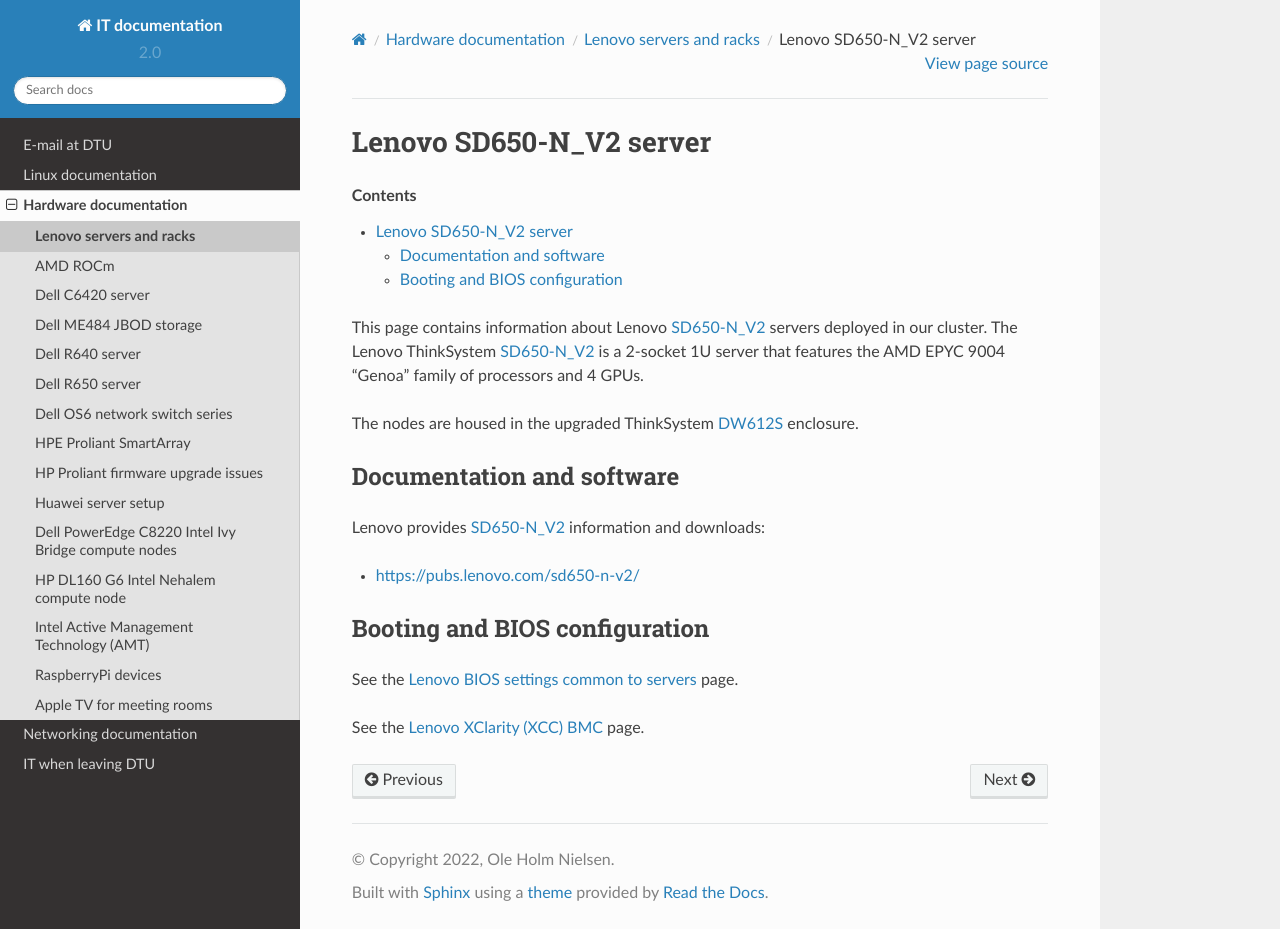
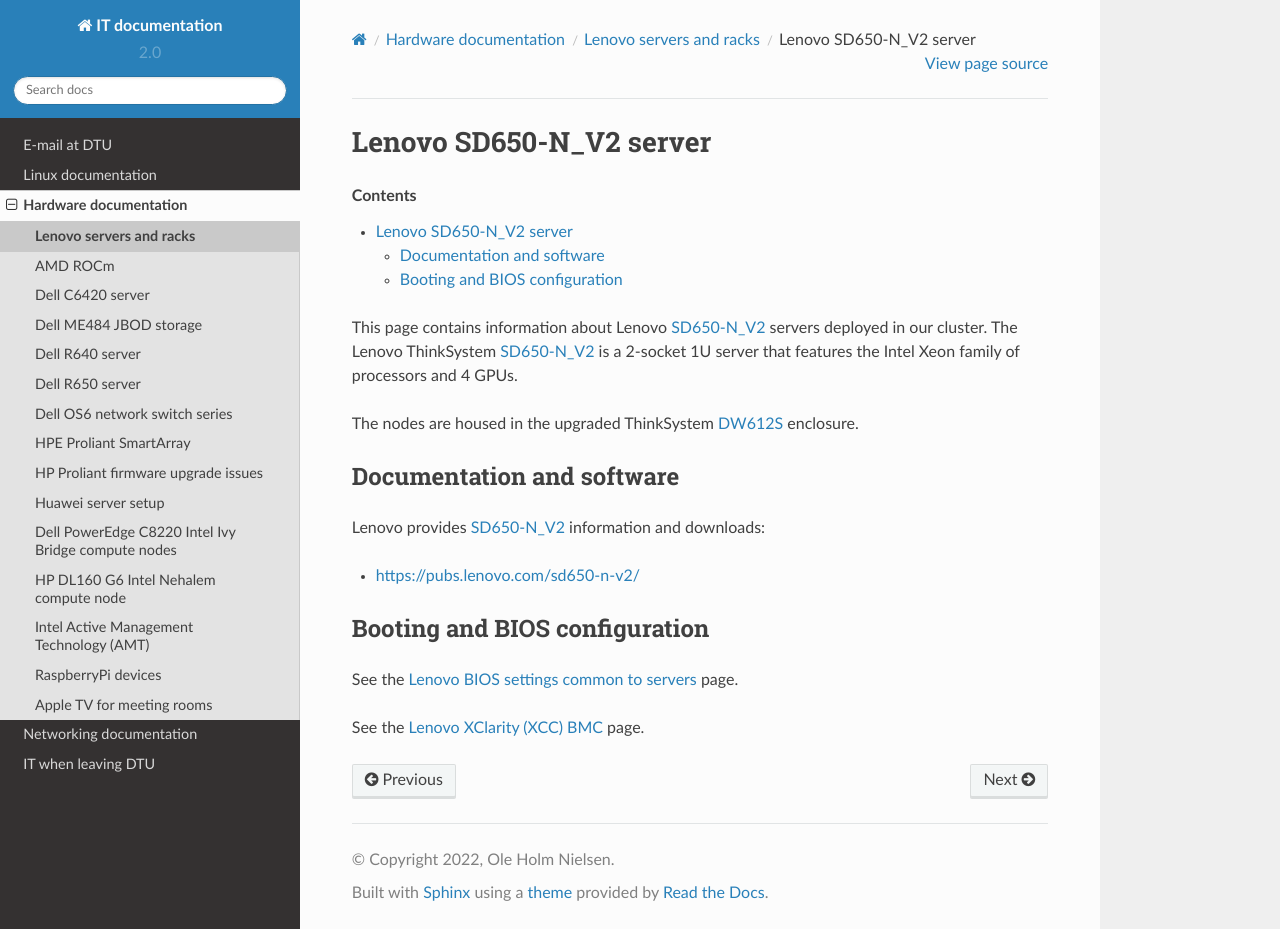
Before and after one commit to OleHolmNielsen/ITwiki, a Sphinx documentation site: the page built from docs/Lenovo_SD650-N_V2.rst, in a window 1280 px wide and 929 px high. Built offline with Sphinx 7.4.7 and the Read the Docs theme 2.0.0, drawn with Linux system fonts in a browser that asks for light colours.

Commit message:
Fixed the processor name to Intel Xeon

```diff
--- a/docs/Lenovo_SD650-N_V2.rst
+++ b/docs/Lenovo_SD650-N_V2.rst
@@ -7,7 +7,7 @@
 .. Contents::
 
 This page contains information about Lenovo SD650-N_V2_ servers deployed in our cluster.
-The Lenovo ThinkSystem SD650-N_V2_ is a 2-socket 1U server that features the AMD EPYC 9004 "Genoa" family of processors and 4 GPUs.
+The Lenovo ThinkSystem SD650-N_V2_ is a 2-socket 1U server that features the Intel Xeon family of processors and 4 GPUs.
 
 The nodes are housed in the upgraded ThinkSystem DW612S_ enclosure.
 
```
